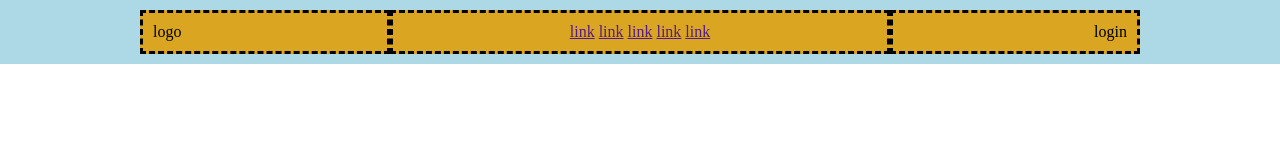
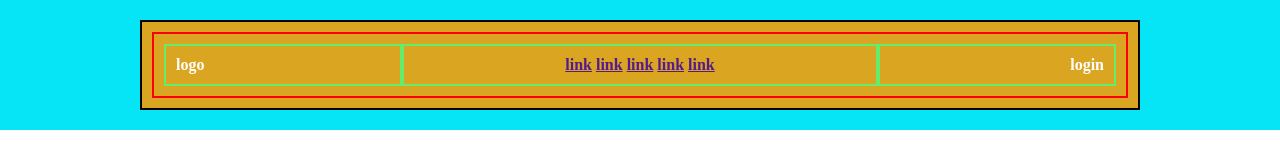
Before and after one commit to AnatoliyZakhryapin/htmlcss-struttura-discord, a plain HTML site: page index.html in a window 1280 px wide. Drawn offline with Linux system fonts and the light colour scheme.

Commit message:
ADD style debug header

```diff
--- a/css/style.css
+++ b/css/style.css
@@ -5,6 +5,31 @@
     margin: 0;
     box-sizing: border-box;
 }
+
+/*DEBUG*/
+
+.debug .page-header {
+	padding: 20px;
+	background-color: rgb(6, 229, 245);
+	min-height: 80px;
+}
+
+.debug .page-header [class^='col-'] {
+	padding: 10px;
+	border: 2px solid rgb(100, 237, 107);
+	color: white;
+	font-weight: 700;
+}
+.debug .conteiner {
+	padding: 10px;
+	border: 2px solid black;
+}
+
+.debug .row {
+	padding: 10px;
+	border: 2px solid red;
+}
+
 
 /*HEADER*/
 
--- a/index.html
+++ b/index.html
@@ -6,7 +6,7 @@
     <link rel="stylesheet" href="./css/style.css">
     <title>Document</title>
 </head>
-<body>
+<body class="debug">
 
     <header class="page-header">
         <nav class="conteiner">
```
